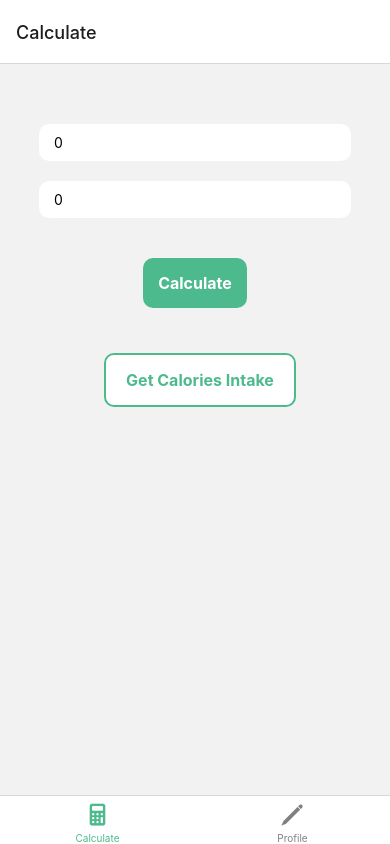
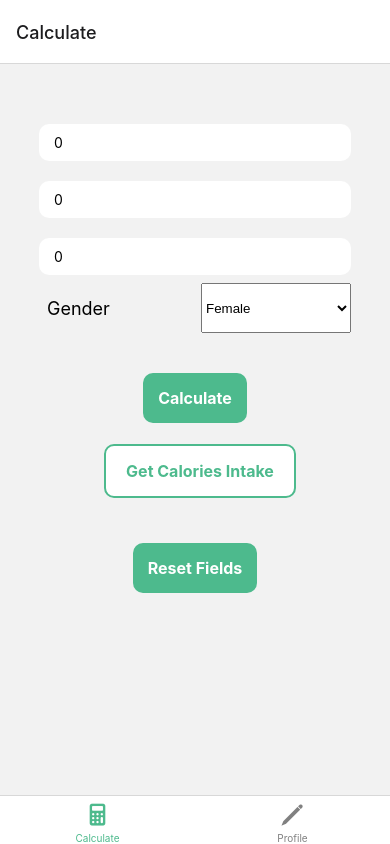
Before and after one commit to sagarsubedi/fitness-app, a React Native app: screen /Home in a window 390 px wide. Built offline with nearby package versions, Linux system fonts and the light colour scheme; no server answers.

Commit message:
calories recommendation has better formula

```diff
--- a/screens/CalculateScreen.js
+++ b/screens/CalculateScreen.js
@@ -1,5 +1,20 @@
-import { StyleSheet, Text, View, TouchableOpacity, Button, TextInput, KeyboardAvoidingView } from 'react-native'
+import { StyleSheet, Text, View, TouchableOpacity, TextInput, KeyboardAvoidingView } from 'react-native'
+import { Picker } from '@react-native-picker/picker'
 import React, {useState} from 'react'
+
+const CalculateScreen = () => {
+
+  const [weight, setWeight] = useState(0.0)
+  const [height, setHeight] = useState(0.0)
+  const [age, setAge] = useState(0.0)
+  const [gender, setGender] = useState('Female')
+
+  const clearInputs = () => {
+    setWeight(0.0)
+    setHeight(0.0)
+    setAge(0.0)
+    setGender('Female')
+  }
 
   const calculateBMI = (wt, ht) => {
     return (wt / (ht * ht)).toFixed(2)
@@ -14,41 +29,26 @@ const isNumberInputValid = (input) => {
 
   const displayBMI = (wt, ht) => {
     if (!isNumberInputValid(wt) || !isNumberInputValid(ht)) {
-    alert('Please enter a valid weight and height')
+      alert('At least one of the input is invalid')
       return
     }
     const bmi = calculateBMI(wt, ht)
     alert("Your BMI is " + bmi)
+
   }
 
-const getCaloriesRecommendation = (wt, ht) => {
-  if (!isNumberInputValid(wt) || !isNumberInputValid(ht)) {
-    alert('Please enter a valid weight and height')
+  const displayCaloriesRecommendation = (wt, ht, ag, gender) => {
+    if (!isNumberInputValid(wt) || !isNumberInputValid(ht) || !isNumberInputValid(ag)) {
+      alert('At least one of the input is invalid')
       return
     }
-  const bmi = calculateBMI(wt, ht)
-  if (bmi < 18.5) {
+    const caloriesRecommendation = gender === "male" ?
+      66.5 + 13.75 * (wt) + 5.003 * (ht*100) - 6.755 * (ag)
+      :
+      655.1 + (9.563 * (wt)) + (1.85 * (ht*100)) - (4.676 * (ag));
+    alert("Your recommended daily calories intake is " + caloriesRecommendation.toFixed(2))
 
-    alert("You are underweight. You should eat more calories")
-
-  } else if (bmi >= 18.59 && bmi <= 24.99) {
-
-    alert("You are normal weight. You should eat the recommended calories")
-
-  } else if (bmi >= 25 && bmi <= 29.99) {
-
-    alert("You are overweight. You should eat less calories")
-
-  } else if (bmi >= 30) {
-    alert("You are obese. You should eat less calories")
   }
-}
-
-
-const CalculateScreen = () => {
-
-  const [weight, setWeight] = useState(0.0)
-  const [height, setHeight] = useState(0.0)
 
   return (
 
@@ -65,10 +65,36 @@ const CalculateScreen = () => {
         <TextInput
           value={height}
           onChangeText={(height) => setHeight(height)}
-          placeholder='Height in m'
+          placeholder='Height in meters'
           keyboardType='numeric'
           style={styles.input}
         />
+
+        <TextInput
+          value={age}
+          onChangeText={(age) => setAge(age)}
+          placeholder='You age'
+          keyboardType='numeric'
+          style={styles.input}
+        />
+
+        <View className='mt-2 ml-2 flex-row items-center justify-between'>
+          <Text style={{fontSize: 18}}>Gender</Text>
+
+          <View>
+            <Picker
+              selectedValue={gender}
+              style={{ height: 50, width: 150 }}
+              onValueChange={(itemValue, itemIndex) => setGender(itemValue)}
+
+              >
+              <Picker.Item label="Female" value="female" />
+              <Picker.Item label="Male" value="male" />
+
+            </Picker>
+          </View>
+        </View>
+
       </KeyboardAvoidingView>
 
       <View className='mt-10'>
@@ -80,12 +106,21 @@ const CalculateScreen = () => {
         </TouchableOpacity>
       </View>
 
+      <View className='mt-4'>
+        <TouchableOpacity
+          style={[styles.button, styles.buttonOutline]}
+          onPress={() => displayCaloriesRecommendation(weight, height, age, gender)}
+        >
+          <Text style={styles.buttonOutlineText}>Get Calories Intake</Text>
+        </TouchableOpacity>
+      </View>
+
       <View className='mt-10'>
         <TouchableOpacity
-          style={[styles.button, styles.buttonOutline]}
-          onPress={() => getCaloriesRecommendation(weight, height)}
+          style={styles.button}
+          onPress={() => clearInputs()}
         >
-          <Text style={styles.buttonOutlineText}>Get Calories Intake</Text>
+          <Text style={styles.buttonText}>Reset Fields</Text>
         </TouchableOpacity>
       </View>
 
@@ -136,4 +171,5 @@ const styles = StyleSheet.create({
 })
 
 
+
 export default CalculateScreen
```
Lines whose indentation alone changed are shown as unchanged.
